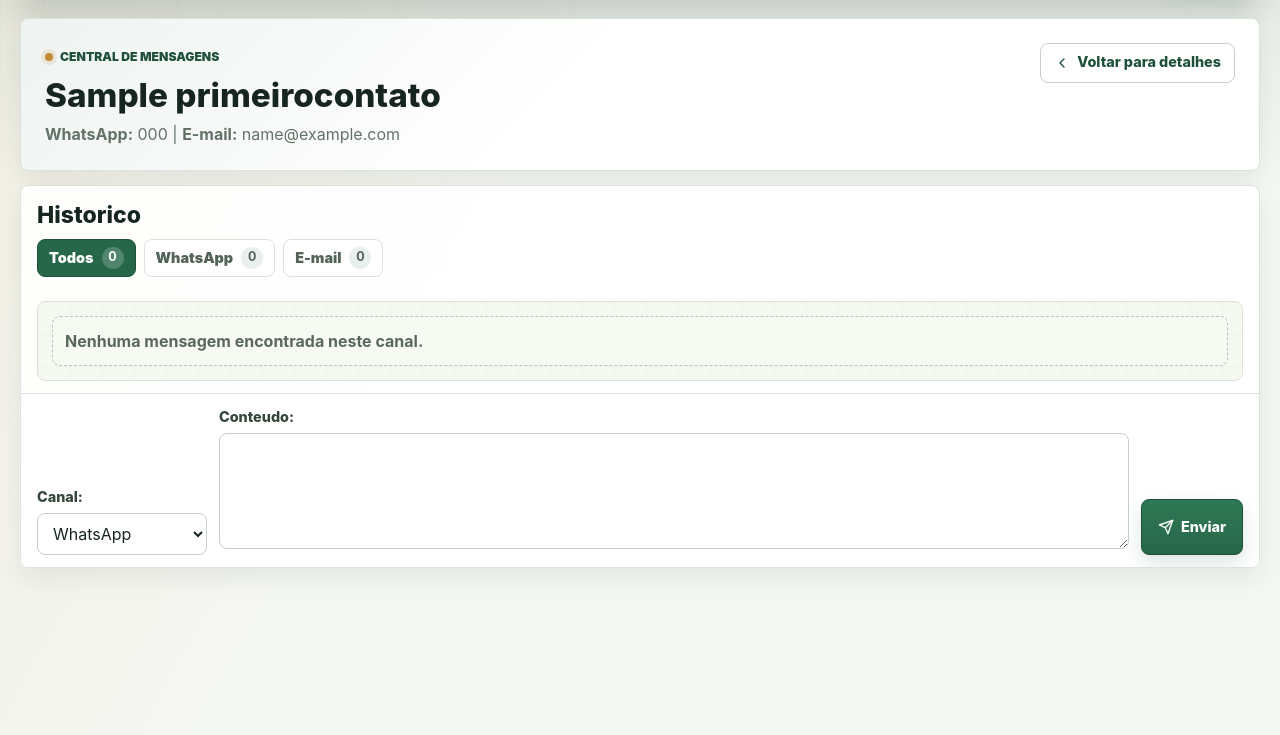
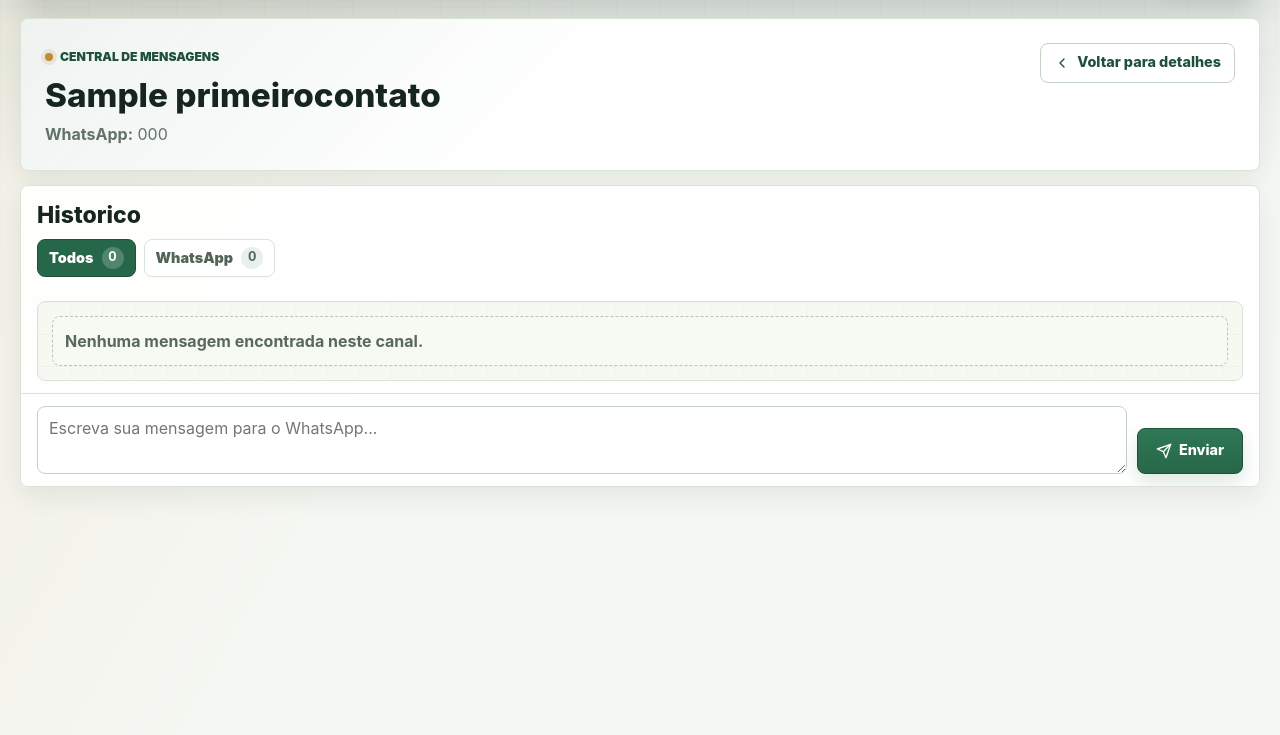
Before and after one commit to simoesjonatas/acolhimento_pibvp, a Django app: page /acolhimento/pessoas/1/mensagens/ in a window 1280 px wide. Shown: the part 81-816 px from the top of the page. Run offline with Django 4.2, Linux system fonts and the light colour scheme; a user stored in the database is signed in; tables that the repository leaves empty hold one stand-in row (values such as "Sample post"); data that the repository does not hold is empty.

Commit message:
feat: Atualiza formulários e templates para envio de mensagens via WhatsApp, desativando suporte a e-mail

```diff
--- a/apps/acolhimento/forms.py
+++ b/apps/acolhimento/forms.py
@@ -89,9 +89,15 @@ class InteracaoAcolhimentoForm(forms.ModelForm):
 class EnfileirarMensagemForm(forms.ModelForm):
     class Meta:
         model = MensagemContato
-        fields = ['canal', 'conteudo']
+        # Canal fixo em WhatsApp por enquanto (opcao de e-mail desativada).
+        # Para reativar o e-mail, adicione 'canal' de volta aos fields.
+        fields = ['conteudo']
         widgets = {
-            'conteudo': forms.Textarea(attrs={'rows': 4}),
+            'conteudo': forms.Textarea(attrs={
+                'rows': 2,
+                'placeholder': 'Escreva sua mensagem para o WhatsApp...',
+                'aria-label': 'Mensagem',
+            }),
         }
 
 
--- a/apps/acolhimento/views.py
+++ b/apps/acolhimento/views.py
@@ -722,11 +722,12 @@ class PrimeiroContatoMensagensView(LoginRequiredMixin, ConversasPessoasPermissao
 				'rotulo': 'WhatsApp',
 				'total': self.object.mensagens.filter(canal=MensagemContato.CanalChoices.WHATSAPP).count(),
 			},
-			{
-				'valor': MensagemContato.CanalChoices.EMAIL,
-				'rotulo': 'E-mail',
-				'total': self.object.mensagens.filter(canal=MensagemContato.CanalChoices.EMAIL).count(),
-			},
+			# Aba de e-mail desativada por enquanto (reativar quando o canal de e-mail voltar):
+			# {
+			# 	'valor': MensagemContato.CanalChoices.EMAIL,
+			# 	'rotulo': 'E-mail',
+			# 	'total': self.object.mensagens.filter(canal=MensagemContato.CanalChoices.EMAIL).count(),
+			# },
 		]
 
 		mensagens = list(reversed(mensagens_recentes))
@@ -794,6 +795,8 @@ class PrimeiroContatoEnfileirarMensagemView(LoginRequiredMixin, ConversasPessoas
 			mensagem.criado_por = request.user
 			mensagem.prioridade = 5
 			mensagem.agendada_para = None
+			# Canal fixo em WhatsApp por enquanto (envio por e-mail desativado).
+			mensagem.canal = MensagemContato.CanalChoices.WHATSAPP
 			mensagem.direcao = MensagemContato.DirecaoChoices.SAIDA
 			mensagem.status_fila = MensagemContato.StatusFilaChoices.PENDENTE
 
--- a/static/css/pages.css
+++ b/static/css/pages.css
@@ -1471,19 +1471,26 @@
 }
 
 .message-compose-form {
-    display: grid;
-    grid-template-columns: minmax(160px, 220px) minmax(0, 1fr) auto;
-    gap: 12px;
-    align-items: end;
-}
-
-.message-compose-form p {
-    margin: 0;
+    display: flex;
+    align-items: flex-end;
+    gap: 10px;
+}
+
+.message-compose-form .compose-input {
+    flex: 1 1 auto;
+    min-width: 0;
 }
 
 .message-compose-form textarea {
-    min-height: 56px;
+    display: block;
+    width: 100%;
+    min-height: 46px;
     max-height: 160px;
+    resize: vertical;
+}
+
+.message-compose-form .compose-send {
+    flex: 0 0 auto;
 }
 
 .channel-tabs {
@@ -1615,13 +1622,11 @@
     padding: 12px 16px;
 }
 
-.conversation-composer-bar .message-compose-form {
-    grid-template-columns: minmax(140px, 170px) minmax(0, 1fr) auto;
-}
-
-.conversation-composer-bar .message-compose-form button {
-    min-height: 56px;
-    padding-inline: 16px;
+.conversation-composer-bar .message-compose-form .compose-send {
+    flex: 0 0 auto;
+    width: auto;
+    min-height: 46px;
+    padding-inline: 18px;
 }
 
 .chat-message {
@@ -2289,7 +2294,6 @@
 @media (max-width: 920px) {
     .dashboard-hero,
     .login-shell,
-    .message-compose-form,
     .person-workspace-grid,
     .person-overview-grid,
     .queue-filter-form,
--- a/templates/pessoa_mensagens.html
+++ b/templates/pessoa_mensagens.html
@@ -10,7 +10,8 @@
             <h1>{{ pessoa.nome }}</h1>
             <p>
                 <strong>WhatsApp:</strong> {{ pessoa.telefone_whatsapp }}
-                {% if pessoa.email %} | <strong>E-mail:</strong> {{ pessoa.email }}{% endif %}
+                {# E-mail ocultado por enquanto (somente WhatsApp): #}
+                {% comment %}{% if pessoa.email %} | <strong>E-mail:</strong> {{ pessoa.email }}{% endif %}{% endcomment %}
             </p>
         </div>
         <a class="btn secundario" href="{% url 'pessoas-detalhe' pessoa.pk %}">
@@ -73,8 +74,10 @@
         <footer class="conversation-composer-bar">
             <form method="post" action="{% url 'pessoas-enfileirar-mensagem' pessoa.pk %}" class="message-compose-form">
                 {% csrf_token %}
-                {{ enfileirar_mensagem_form.as_p }}
-                <button type="submit" aria-label="Enfileirar mensagem">
+                <div class="compose-input">
+                    {{ enfileirar_mensagem_form.conteudo }}
+                </div>
+                <button type="submit" class="compose-send" aria-label="Enviar mensagem no WhatsApp">
                     <svg class="btn-icon" viewBox="0 0 24 24" aria-hidden="true"><path d="M22 2 11 13"/><polygon points="22 2 15 22 11 13 2 9 22 2"/></svg>
                     <span class="btn-text">Enviar</span>
                 </button>
```
Also changed, not shown: apps/acolhimento/tests.py (+27 -2 lines).
